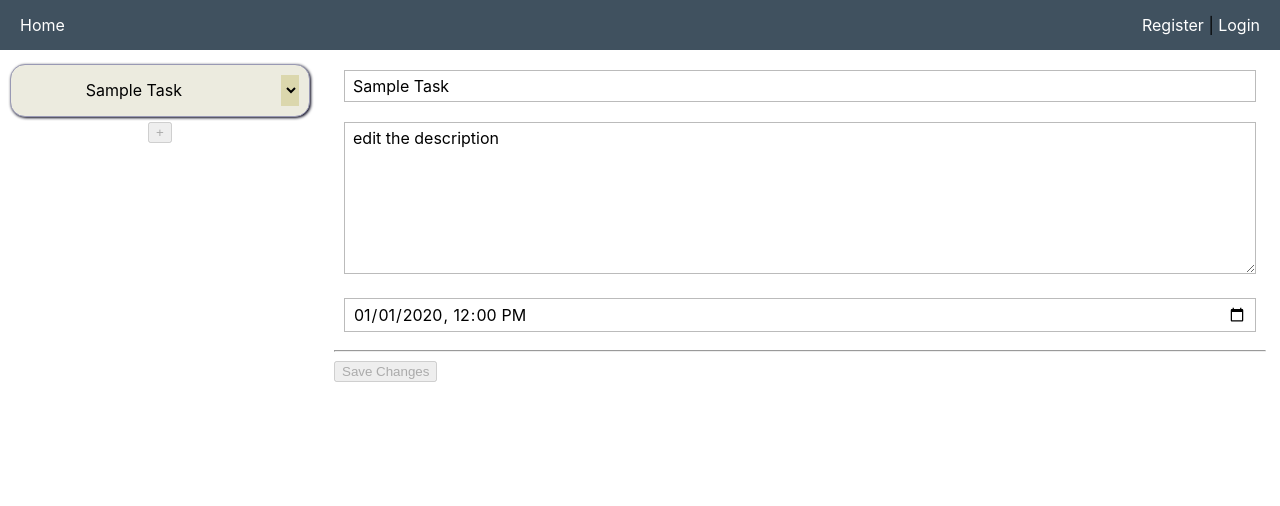
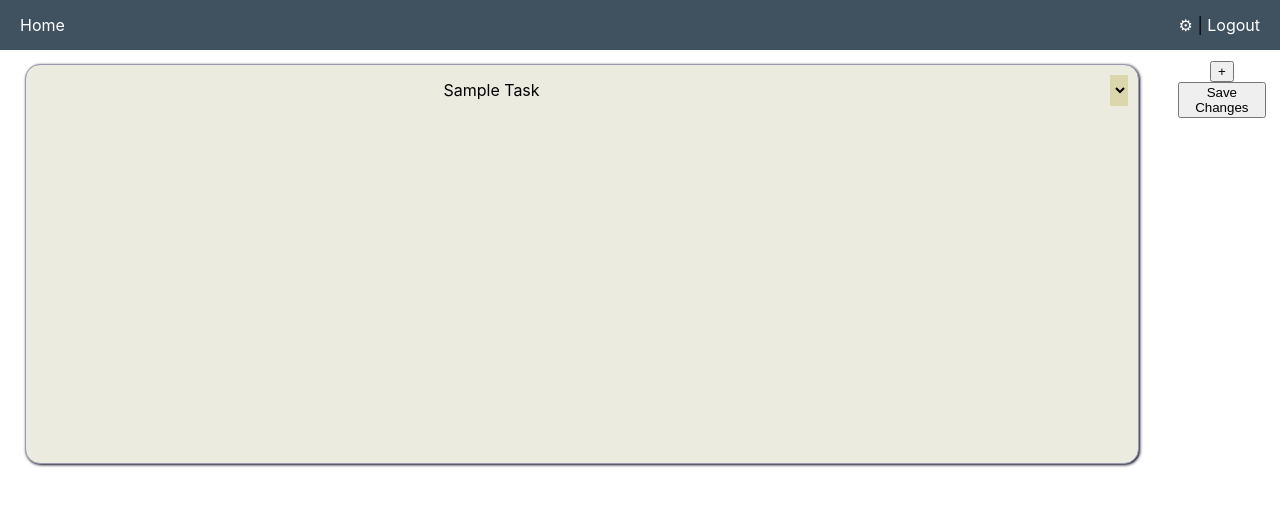
Before and after one commit to fishjaam/task-manager2, a React (Create React App) app: page / in a window 1280 px wide. Shown: the top 506 px of the page. Built offline with nearby package versions, Linux system fonts and the light colour scheme.

Commit message:
Updating display

```diff
--- a/src/Containers/item-detail.js
+++ b/src/Containers/item-detail.js
@@ -34,21 +34,21 @@ class ItemDetail extends Component {
                 },
                 valid: false,
                 touched: false
-            },
-            dueDate: {
-                elementType: 'input',
-                elementConfig: {
-                    type: 'datetime-local',
-                    placeholder: '2020-01-01T12:00'
-                    // placeholder: new Date(2018, 11, 24, 10, 33, 30)
-                },
-                value: '',
-                validation: {
-                    required: true
-                },
-                valid: false,
-                touched: false
             }
+            // dueDate: {
+            //     elementType: 'input',
+            //     elementConfig: {
+            //         type: 'datetime-local',
+            //         placeholder: '2020-01-01T12:00'
+            //         // placeholder: new Date(2018, 11, 24, 10, 33, 30)
+            //     },
+            //     value: '',
+            //     validation: {
+            //         required: true
+            //     },
+            //     valid: false,
+            //     touched: false
+            // }
         },
         formIsValid: false,
         loading: false
@@ -100,16 +100,20 @@ class ItemDetail extends Component {
 
     saveChanges = () => {
         const inputValues = {title: this.state.form.title.value,
-                            description: this.state.form.description.value,
-                            dueDate: this.state.form.dueDate.value}
+                            description: this.state.form.description.value}
+                            // dueDate: this.state.form.dueDate.value}
         this.props.onSaveChangesToTask(this.props.chosenTaskID, inputValues,
                             this.props.userID, this.props.token)
+    }
+
+    addNewTask = () => {
+        this.props.history.push('new-task');
     }
 
     render() {
         const tasks = this.props.tasks;
         const taskID = this.props.chosenTaskID;
-        const task = tasks.filter(task => task.id === taskID).reduce(el => el)
+        // const task = tasks.filter(task => task.id === taskID).reduce(el => el)
 
         const formElementsArray = [];
         for (let key in this.state.form) {
@@ -120,16 +124,16 @@ class ItemDetail extends Component {
         }
 
         //recalculate input values to their saved value when initialize is set to true
-        if(this.props.initializeTask) {
-            formElementsArray[0].config.value = task.title
-            formElementsArray[1].config.value = task.description
-            formElementsArray[2].config.value = task.dueDate
-        }
+        // if(this.props.initializeTask) {
+        //     formElementsArray[0].config.value = task.title
+        //     formElementsArray[1].config.value = task.description
+            // formElementsArray[2].config.value = task.dueDate
+        //}
 
         //don't show date input if no due date exists
-        if(!formElementsArray[2].config.value){
-            formElementsArray.pop();
-        }
+        // if(!formElementsArray[2].config.value){
+        //     formElementsArray.pop();
+        // }
 
         let form = (
             <form onSubmit={this.submitTask}>
@@ -149,8 +153,12 @@ class ItemDetail extends Component {
 
         return (
             <div className={styles.body}>
-                {form}
-                <hr></hr>
+
+                <div className={styles.addButton}>  {/* add task button */}
+                    <button
+                        onClick={this.addNewTask}
+                        disabled={!this.props.authenticated}> + </button>
+                </div>
 
                 <button
                     onClick={this.saveChanges}
--- a/src/Containers/item-detail.module.css
+++ b/src/Containers/item-detail.module.css
@@ -1,3 +1,8 @@
 .body {
     margin: 60px 14px;
 }
+
+.addButton {
+    text-align: center;
+    z-index: 1231;
+}
--- a/src/Containers/item-list.js
+++ b/src/Containers/item-list.js
@@ -31,13 +31,15 @@ class ItemList extends Component {
 
             switch(task.status) {
                 case 'ontime':
-                    style = styles.ontime;
+                    style = task.id == this.props.chosenTaskID ? styles.ontimeFocused : styles.ontime;
+                    console.log(task.id + ' -- ' + this.props.chosenTaskID)
                     break;
                 case 'overdue':
-                    style = styles.overdue;
+                    style = task.id == this.props.chosenTaskID ? styles.overdueFocused : styles.overdue;
+                    console.log(task.id + ' -- ' + this.props.chosenTaskID)
                     break;
                 case 'complete':
-                    style = styles.complete;
+                    style = task.id == this.props.chosenTaskID ? styles.completeFocused : styles.complete;
                     break;
                 default:
                     style = styles.ontime;
@@ -45,9 +47,10 @@ class ItemList extends Component {
             }
 
             return (
+
                 <div
                     key={task.id}
-                    className={style}
+                    className = {style}
                     onClick={() => this.props.onChangeChosenTask(task.id)}>
                     <Item
                         taskName={task.title}
@@ -58,13 +61,7 @@ class ItemList extends Component {
         })
         return (
             <div className={styles.body}>
-
                 {displayTasks}
-                <div className={styles.addButton}>
-                    <button
-                        onClick={this.addNewTask}
-                        disabled={!this.props.authenticated}> + </button>
-                </div>
             </div>
         )
     }
@@ -73,7 +70,8 @@ class ItemList extends Component {
 const mapStateToProps = state => {
     return {
         tasks: state.tasks.tasks,
-        authenticated: state.auth.authenticated
+        authenticated: state.auth.authenticated,
+        chosenTaskID: state.tasks.chosenTaskID
     }
 };
 
--- a/src/Containers/item-list.module.css
+++ b/src/Containers/item-list.module.css
@@ -1,5 +1,5 @@
 .body {
-    margin: 60px 10px
+    margin: 60px 25px
 }
 
 .ontime {
@@ -9,6 +9,7 @@
     border: 1px solid rgb(153, 153, 180);
     box-shadow: 1px 1px 3px rgb(2, 1, 22);
     box-sizing: border-box;
+    height: 65px;
     border-radius: 15px;
     margin: 4px 0px;
     cursor: pointer;
@@ -20,7 +21,8 @@
     width: 100%;
     border: 1px solid rgb(153, 153, 180);
     box-shadow: 1px 1px 3px rgb(2, 1, 22);
-    box-sizing: border-box;
+    box-sizing: content-box;
+    height: 65px;
     border-radius: 15px;
     margin: 4px 0px;
     border-left: 15px solid red;
@@ -35,6 +37,50 @@
     border: 1px solid rgb(153, 153, 180);
     box-shadow: 1px 1px 3px rgb(2, 1, 22);
     box-sizing: border-box;
+    height: 65px;
+    border-radius: 15px;
+    margin: 4px 0px;
+    border-left: 15px solid green;
+    z-index: 10;
+    cursor: pointer;
+}
+
+.ontimeFocused {
+    text-align: center;
+    background-color: rgb(236, 235, 223);
+    width: 100%;
+    border: 1px solid rgb(153, 153, 180);
+    box-shadow: 1px 1px 3px rgb(2, 1, 22);
+    box-sizing: border-box;
+    height: 400px;
+    border-radius: 15px;
+    margin: 4px 0px;
+    cursor: pointer;
+}
+
+.overdueFocused {
+    text-align: center;
+    background-color: rgb(236, 235, 223);
+    width: 100%;
+    border: 1px solid rgb(153, 153, 180);
+    box-shadow: 1px 1px 3px rgb(2, 1, 22);
+    box-sizing: content-box;
+    height: 400px;
+    border-radius: 15px;
+    margin: 4px 0px;
+    border-left: 15px solid red;
+    z-index: 10;
+    cursor: pointer;
+}
+
+.completeFocused {
+    text-align: center;
+    background-color: rgb(236, 235, 223);
+    width: 100%;
+    border: 1px solid rgb(153, 153, 180);
+    box-shadow: 1px 1px 3px rgb(2, 1, 22);
+    box-sizing: border-box;
+    height: 400px;
     border-radius: 15px;
     margin: 4px 0px;
     border-left: 15px solid green;
--- a/src/Containers/task-manager.js
+++ b/src/Containers/task-manager.js
@@ -16,7 +16,7 @@ class TaskManager extends Component {
         <Route path="/" component={ItemDetail}/>
       </Switch>
     )
-    //test
+
     return (
         <React.Fragment>
             <Header />
--- a/src/Containers/task-manager.module.css
+++ b/src/Containers/task-manager.module.css
@@ -8,12 +8,12 @@
     display: flex;
     flex-direction: column;
     flex-basis: 100%;
-    flex: 1;
+    flex: 10;
   }
 
   .column2 {
     display: flex;
     flex-direction: column;
     flex-basis: 100%;
-    flex: 3;
+    flex: 1;
   }
--- a/src/store/reducers/auth-reducer.js
+++ b/src/store/reducers/auth-reducer.js
@@ -2,7 +2,7 @@
 const initialState = {
     token: null,
     userID: null,
-    authenticated: false,
+    authenticated: true, //initialized to true for testing
     errorMessage: null
 }
 
```
